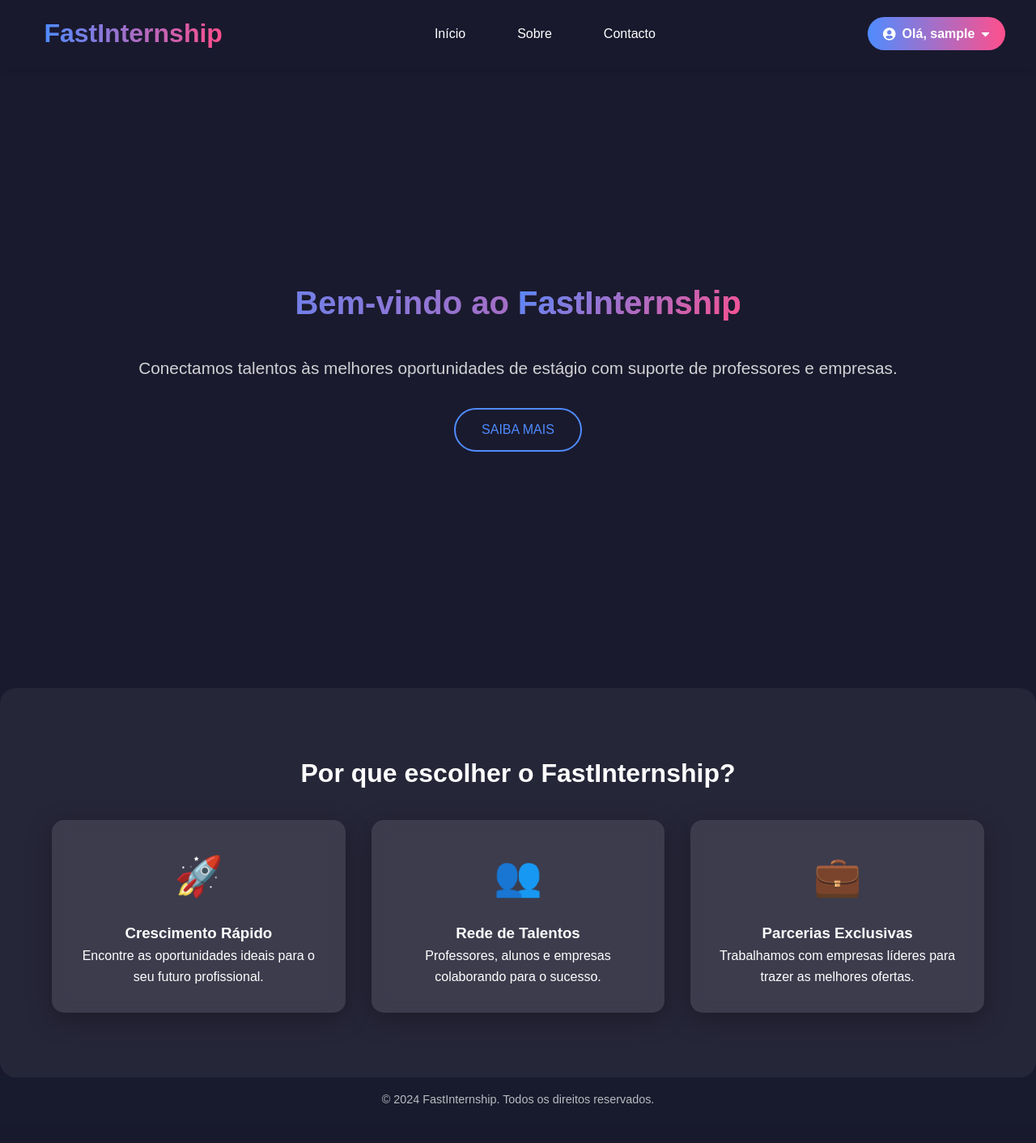
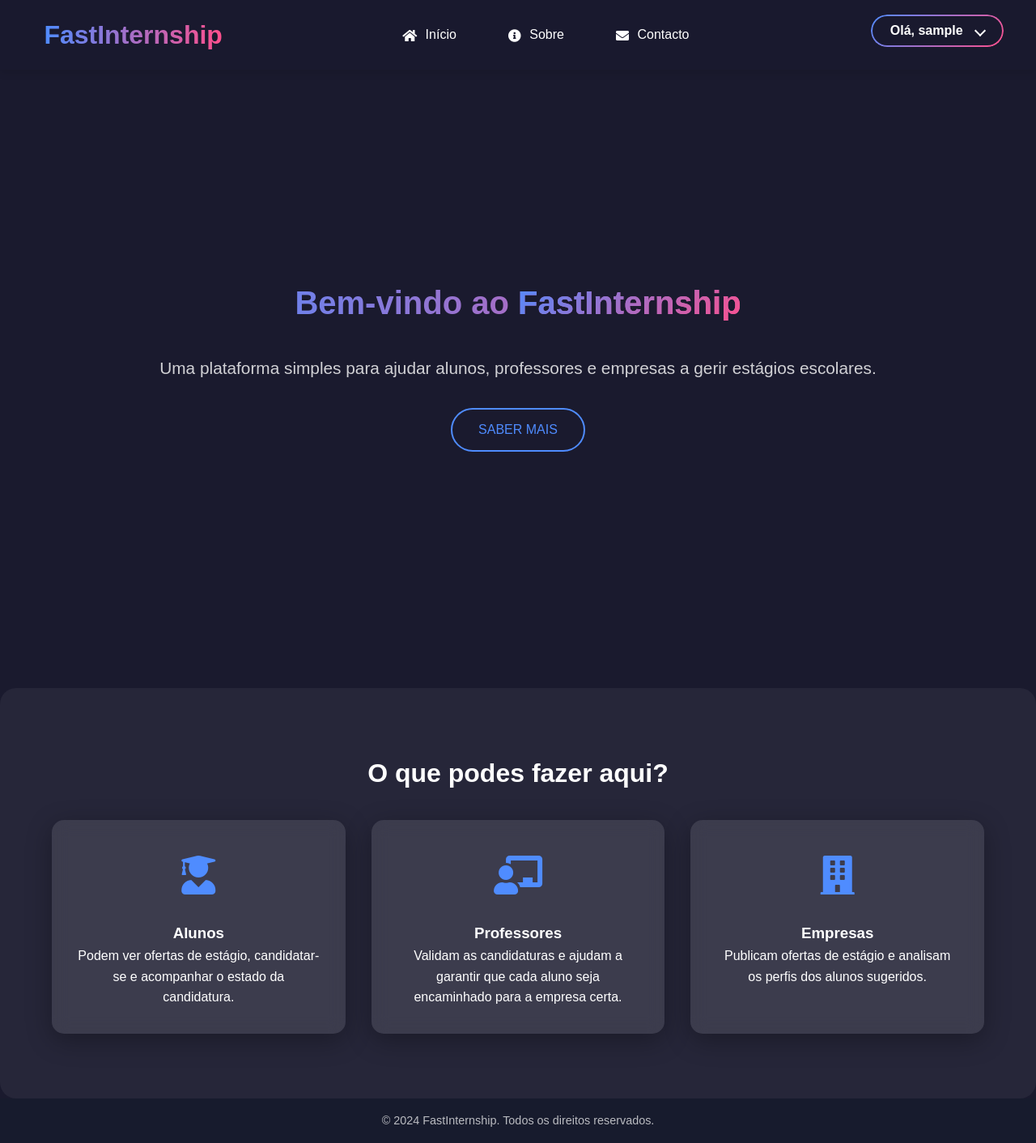
Before and after one commit to BernardoFerreira2025/FastInternship, a PHP site: page /html/index.php in a window 1280 px wide. Shown: the whole page at 81% size. Before the commit the page ends 1366 px from the top, so only its background shows below. Run offline with PHP 8.4, Linux system fonts and the light colour scheme; the visitor is signed in with stand-in values (Sample User, id 1).

Commit message:
commit ajustes design

```diff
--- a/html/admin_dashboard.php
+++ b/html/admin_dashboard.php
@@ -48,7 +48,6 @@ $page = isset($_GET['page']) ? $_GET['page'] : 'gestao_utilizadores';
                     <img src="<?php echo $foto; ?>">
                     <label for="upload-foto" class="upload-icon"><i class="fas fa-camera"></i></label>
                 </div>
-                <h3>Olá, <?php echo htmlspecialchars($nome_admin); ?></h3>
 
                 <!-- Formulário de Upload -->
                 <form action="upload_foto.php" method="POST" enctype="multipart/form-data">
--- a/html/aluno_dashboard.php
+++ b/html/aluno_dashboard.php
@@ -51,7 +51,6 @@ $page = isset($_GET['page']) ? $_GET['page'] : 'verofertas';
                 <img src="<?php echo $foto; ?>">
                 <label for="upload-foto" class="upload-icon"><i class="fas fa-camera"></i></label>
             </div>
-            <h3>Olá, <?php echo htmlspecialchars($primeiro_nome . " " . $ultimo_nome); ?></h3>
 
             <!-- Formulário de Upload -->
             <form action="upload_foto_aluno.php" method="POST" enctype="multipart/form-data">
--- a/html/assets/elements/header.css
+++ b/html/assets/elements/header.css
@@ -54,6 +54,11 @@
     border-radius: 8px;
     transition: all 0.3s ease;
     text-align: center;
+}
+.nav-links a i {
+    margin-right: 6px;
+    font-size: 1rem;
+    vertical-align: middle;
 }
 
 .nav-links a:hover {
@@ -159,24 +164,54 @@
     display: block;
 }
 
-/* Dropdown Ícones Personalizados */
-.dropdown-icone {
+.dropdown-toggle-icone {
     position: relative;
-    display: inline-block;
-}
-
-.dropdown-toggle-icone {
-    padding: 0.7rem 1.2rem;
-    background: linear-gradient(90deg, #4f8cff, #ff4f8c);
+    padding: 0.7rem 1.5rem;
+    background: transparent; /* Remove fundo */
     color: #fff;
     font-size: 1rem;
-    border: none;
     border-radius: 25px;
     cursor: pointer;
     display: flex;
     align-items: center;
     gap: 8px;
-    transition: all 0.3s ease;
+    z-index: 1;
+    border: 2px solid transparent; /* Para suavizar o contorno */
+}
+
+.dropdown-toggle-icone::before {
+    content: "";
+    position: absolute;
+    inset: 0;
+    border-radius: 25px;
+    padding: 2px;
+    background: linear-gradient(135deg, #4f8cff, #ff4f8c);
+    -webkit-mask:
+        linear-gradient(#fff 0 0) content-box,
+        linear-gradient(#fff 0 0);
+    -webkit-mask-composite: xor;
+            mask-composite: exclude;
+    mask:
+        linear-gradient(#fff 0 0) content-box,
+        linear-gradient(#fff 0 0);
+    mask-composite: exclude;
+    z-index: -1;
+}
+
+.dropdown-toggle-icone::after {
+    content: "";
+    border: solid white;
+    border-width: 0 2px 2px 0;
+    display: inline-block;
+    padding: 4px;
+    transform: rotate(45deg);
+    margin-left: 8px;
+}
+
+.dropdown-icone {
+    position: relative;
+    display: inline-block;
+    padding-bottom: 10px; /* ajuda a evitar o "gap" */
 }
 
 .dropdown-toggle-icone:hover {
@@ -186,19 +221,19 @@
 
 /* Dropdown permanece aberto ao passar o rato */
 .dropdown-menu-icone {
-    display: none;
     position: absolute;
-    top: 120%;
+    top: calc(100% + 8px); /* leve distância do botão */
     right: 0;
     background: #1f1f2e;
     border-radius: 10px;
     box-shadow: 0 4px 15px rgba(0, 0, 0, 0.2);
     z-index: 999;
-    min-width: 220px;
+    min-width: 180px;
     padding: 10px 0;
     opacity: 0;
     visibility: hidden;
-    transition: opacity 0.2s ease, visibility 0.2s ease;
+    transition: opacity 0.2s ease, visibility 0.2s ease, transform 0.2s ease;
+    transform: translateY(-10px); /* começa um pouco acima */
 }
 
 .dropdown-menu-icone .dropdown-item-icone {
@@ -217,13 +252,13 @@
     color: #fff;
 }
 
-/* IMPORTANTE: Garante que o menu não desaparece ao passar sobre ele */
 .dropdown-icone:hover .dropdown-menu-icone,
 .dropdown-menu-icone:hover {
-    display: block;
     opacity: 1;
     visibility: visible;
+    transform: translateY(0); /* desce suavemente */
 }
+
 
 /* Responsividade */
 @media (max-width: 768px) {
--- a/html/assets/elements/header.php
+++ b/html/assets/elements/header.php
@@ -8,11 +8,11 @@ if (session_status() === PHP_SESSION_NONE) {
     <!-- Logo -->
     <a class="logo" href="index.php">FastInternship</a>
 
-    <!-- Links de navegação -->
+    <!-- Links de navegação com ícones -->
     <div class="nav-links">
-        <a href="index.php">Início</a>
-        <a href="about.php">Sobre</a>
-        <a href="contact.php">Contacto</a>
+        <a href="index.php"><i class="fas fa-home"></i> Início</a>
+        <a href="about.php"><i class="fas fa-info-circle"></i> Sobre</a>
+        <a href="contact.php"><i class="fas fa-envelope"></i> Contacto</a>
     </div>
 
     <!-- Ícones com dropdown -->
@@ -41,8 +41,7 @@ if (session_status() === PHP_SESSION_NONE) {
         ?>
             <div class="dropdown-icone">
                 <button class="dropdown-toggle-icone">
-                    <i class="fas fa-user-circle"></i> Olá, <?php echo htmlspecialchars($userFirstName); ?>
-                    <i class="fas fa-caret-down"></i>
+                    Olá, <?php echo htmlspecialchars($userFirstName); ?>
                 </button>
                 <div class="dropdown-menu-icone">
                     <?php if ($role !== 'admin'): ?>
--- a/html/empresa_dashboard.php
+++ b/html/empresa_dashboard.php
@@ -47,7 +47,6 @@ $page = isset($_GET['page']) ? $_GET['page'] : 'dashboard';
                     <img src="<?php echo $foto; ?>">
                     <label for="upload-foto" class="upload-icon"><i class="fas fa-camera"></i></label>
                 </div>
-                <h3>Bem-vindo, <?php echo htmlspecialchars($empresa['nome_empresa']); ?></h3>
 
                 <!-- Formulário de Upload -->
                 <form action="upload_foto.php" method="POST" enctype="multipart/form-data">
--- a/html/index.php
+++ b/html/index.php
@@ -3,51 +3,52 @@
 <head>
     <meta charset="UTF-8">
     <meta name="viewport" content="width=device-width, initial-scale=1.0">
-    <meta name="description" content="FastInternship - Conecte alunos, professores e empresas para criar oportunidades de estágio.">
+    <meta name="description" content="FastInternship - Liga alunos, professores e empresas para facilitar estágios escolares.">
     <title>FastInternship - Início</title>
     <!-- CSS Global -->
     <link rel="stylesheet" href="assets/css/allcss.css">
     <link rel="stylesheet" href="assets/elements/header.css">
     <link rel="stylesheet" href="assets/elements/footer.css">
     <link href="https://cdnjs.cloudflare.com/ajax/libs/font-awesome/5.15.4/css/all.min.css" rel="stylesheet">
-
 </head>
 <body>
-        <?php require 'assets/elements/header.php'; ?>
+    <?php require 'assets/elements/header.php'; ?>
+
     <!-- Hero Section -->
     <section class="hero">
         <div class="hero-content text-center">
             <h1>Bem-vindo ao <span class="highlight">FastInternship</span></h1>
-            <p class="hero-description">Conectamos talentos às melhores oportunidades de estágio com suporte de professores e empresas.</p>
+            <p class="hero-description">Uma plataforma simples para ajudar alunos, professores e empresas a gerir estágios escolares.</p>
             <div class="cta-buttons mt-3">
-                <button class="secondary-btn btn btn-primary" onclick="window.location.href='about.php';">Saiba Mais</button>
+                <button class="secondary-btn btn btn-primary" onclick="window.location.href='about.php';">Saber Mais</button>
             </div>
         </div>
     </section>
 
-    <!-- Seção Destaques -->
+    <!-- Funcionalidades -->
     <section class="features py-5">
         <div class="container">
-            <h2 class="section-title text-center mb-5">Por que escolher o FastInternship?</h2>
+            <h2 class="section-title text-center mb-5">O que podes fazer aqui?</h2>
             <div class="features-grid">
                 <div class="feature-card">
-                    <div class="feature-icon">🚀</div>
-                    <h3>Crescimento Rápido</h3>
-                    <p>Encontre as oportunidades ideais para o seu futuro profissional.</p>
+                    <div class="feature-icon"><i class="fas fa-user-graduate"></i></div>
+                    <h3>Alunos</h3>
+                    <p>Podem ver ofertas de estágio, candidatar-se e acompanhar o estado da candidatura.</p>
                 </div>
                 <div class="feature-card">
-                    <div class="feature-icon">👥</div>
-                    <h3>Rede de Talentos</h3>
-                    <p>Professores, alunos e empresas colaborando para o sucesso.</p>
+                    <div class="feature-icon"><i class="fas fa-chalkboard-teacher"></i></div>
+                    <h3>Professores</h3>
+                    <p>Validam as candidaturas e ajudam a garantir que cada aluno seja encaminhado para a empresa certa.</p>
                 </div>
                 <div class="feature-card">
-                    <div class="feature-icon">💼</div>
-                    <h3>Parcerias Exclusivas</h3>
-                    <p>Trabalhamos com empresas líderes para trazer as melhores ofertas.</p>
+                    <div class="feature-icon"><i class="fas fa-building"></i></div>
+                    <h3>Empresas</h3>
+                    <p>Publicam ofertas de estágio e analisam os perfis dos alunos sugeridos.</p>
                 </div>
             </div>
         </div>
     </section>
-        <?php include 'assets/elements/footer.php'; ?>
+
+    <?php include 'assets/elements/footer.php'; ?>
 </body>
 </html>
--- a/html/pagesprofessores/dashboard.php
+++ b/html/pagesprofessores/dashboard.php
@@ -67,7 +67,7 @@ $result = $stmt->get_result();
                     echo "</div>";
                 }
             } else {
-                echo "<p>Nenhuma oferta publicada para o seu curso.</p>";
+                echo "<p>Não existe nenhuma candidatura.</p>";
             }
             ?>
         </div>
--- a/html/professor_dashboard.php
+++ b/html/professor_dashboard.php
@@ -48,7 +48,6 @@ $page = isset($_GET['page']) ? $_GET['page'] : 'dashboard';
                     <img src="<?php echo $foto; ?>">
                     <label for="upload-foto" class="upload-icon"><i class="fas fa-camera"></i></label>
                 </div>
-                <h3>Olá, <?php echo htmlspecialchars($professor['nome']); ?></h3>
 
                 <!-- Formulário de Upload -->
                 <form action="upload_foto.php" method="POST" enctype="multipart/form-data">
```
Also changed, not shown: html/pages/gestao_ofertas.php (+11 -6 lines), html/pagesprofessores/gestao_ofertas.php (+6 -2 lines).
